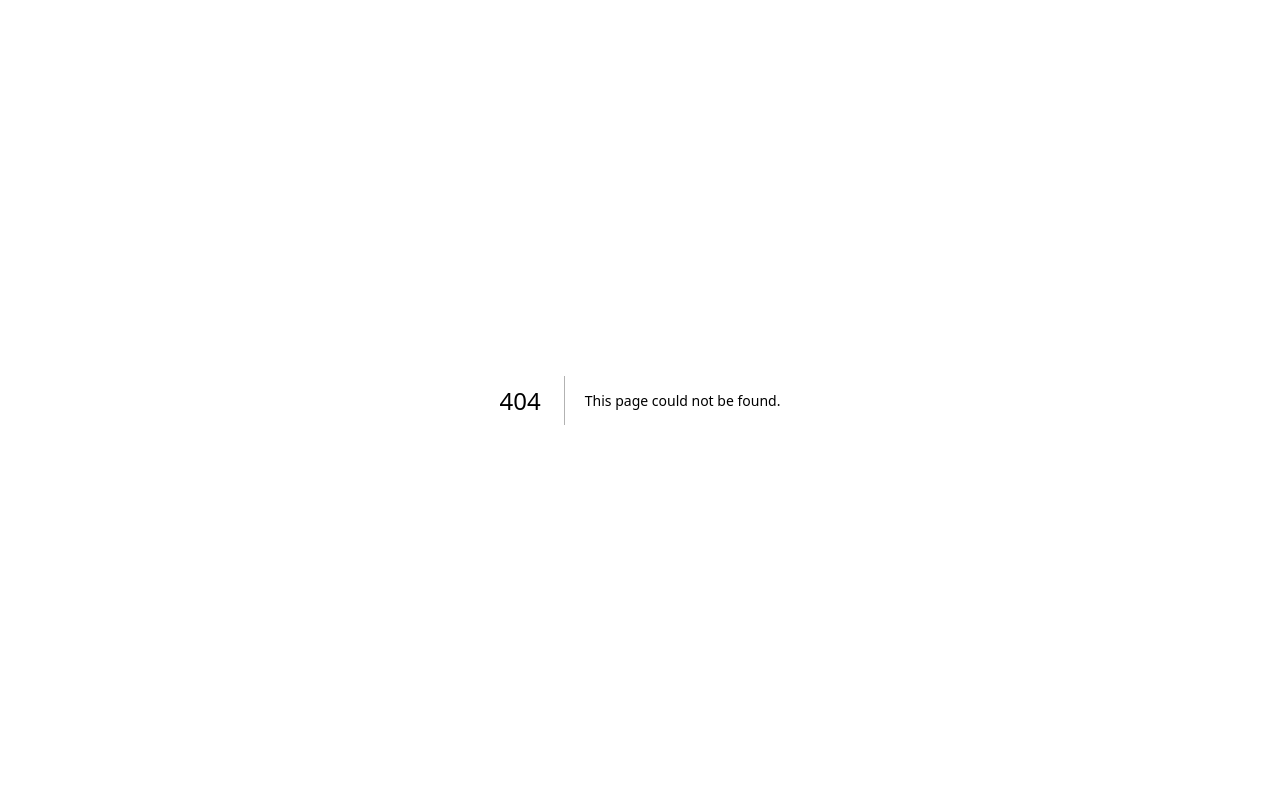
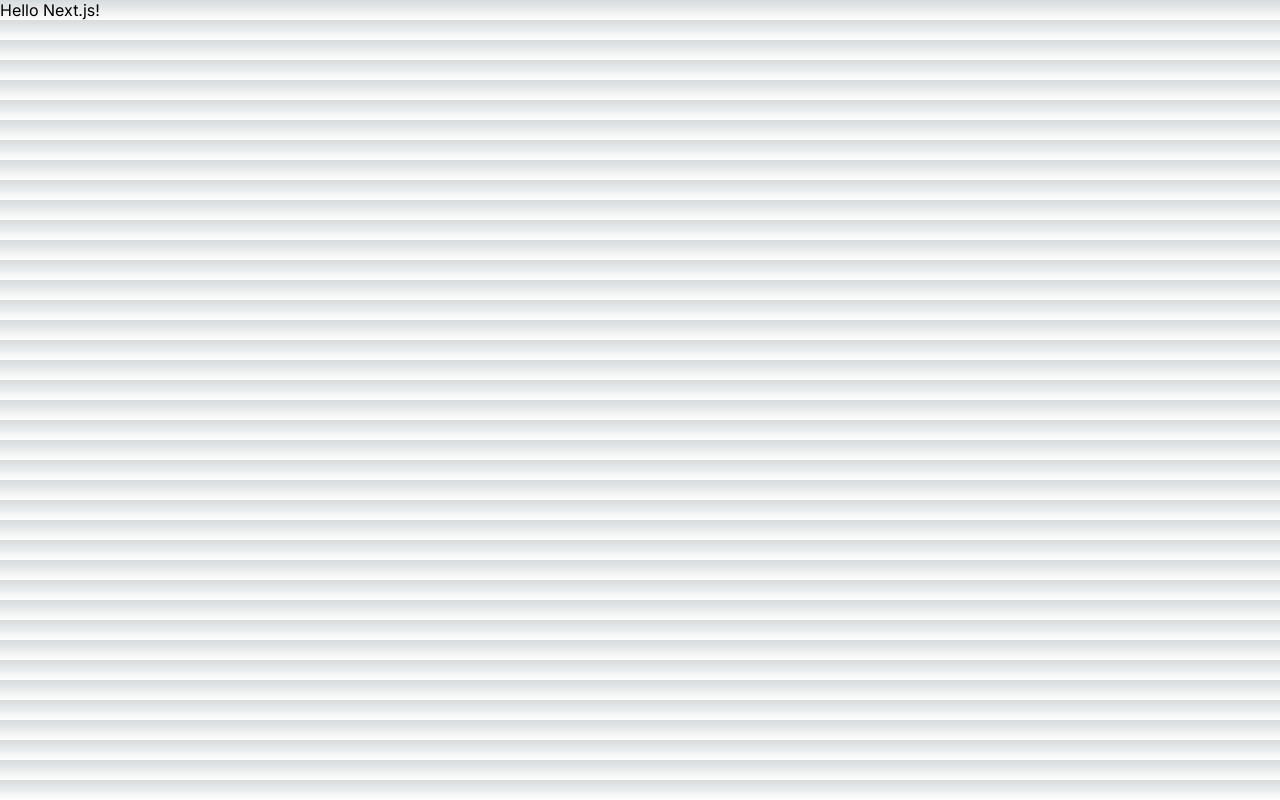
Before and after one commit to famicucci/pi-boilerplate, a Next.js app: page /home in a window 1280 px wide. Before the commit this address had no page. Built offline with nearby package versions, Linux system fonts and the light colour scheme.

Commit message:
Home page

```diff
--- /dev/null
+++ b/app/home/page.tsx
@@ -0,0 +1,5 @@
+function Home() {
+	return <p>Hello Next.js!</p>;
+}
+
+export default Home;
```
